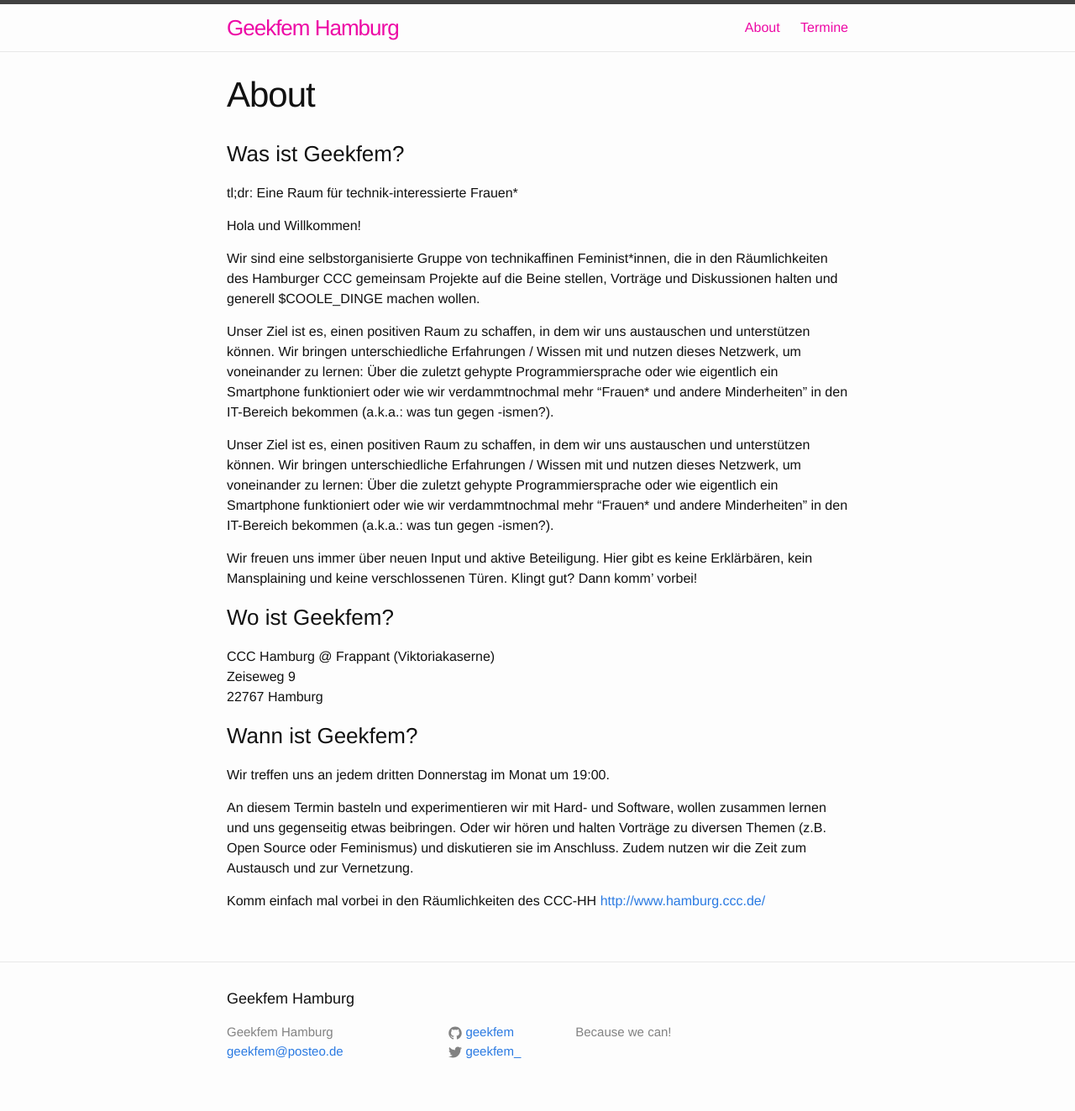
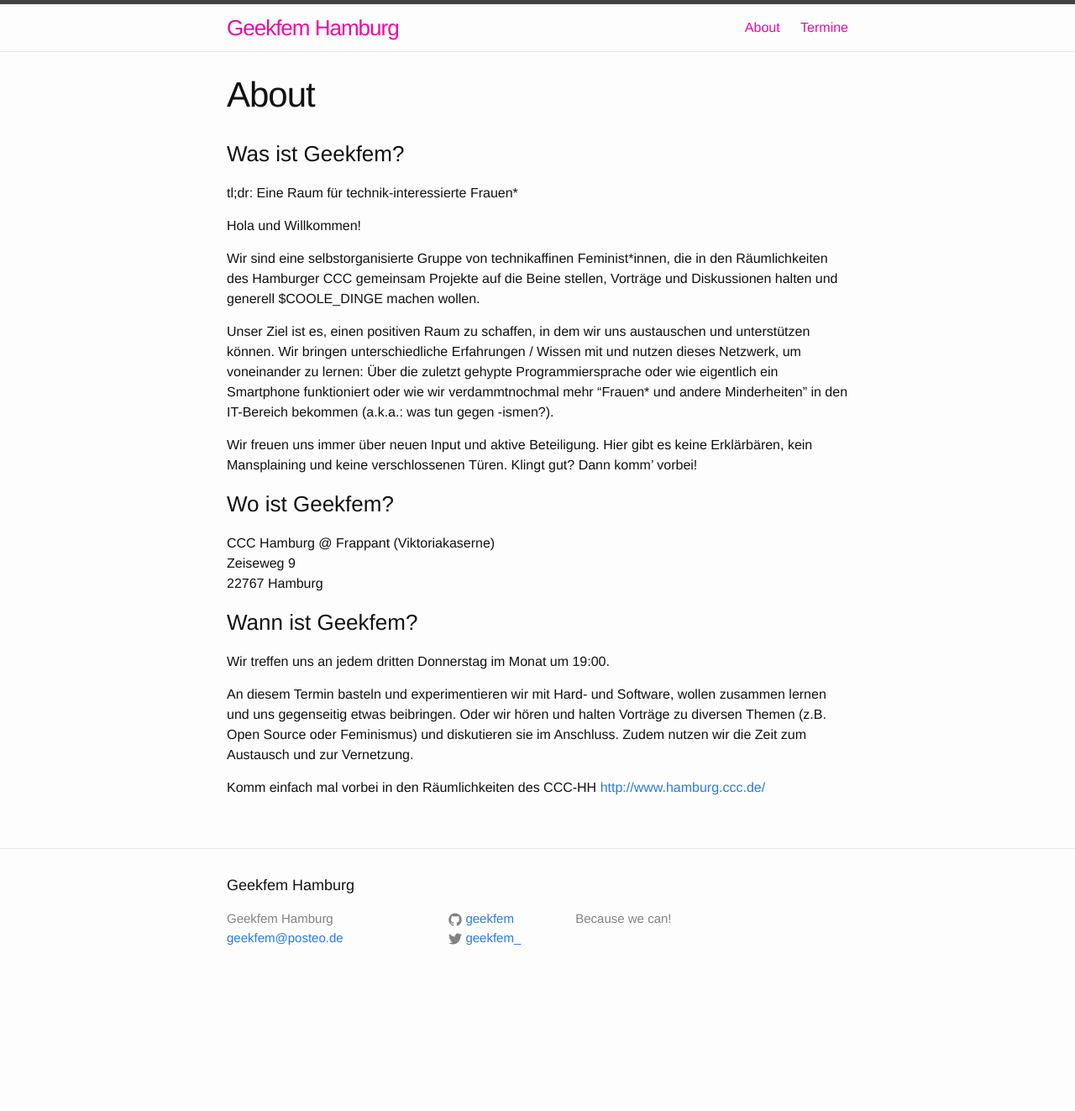
Before and after one commit to geekfem/geekfem.github.io, a Jekyll site: the page built from about.md, in a window 1280 px wide. Shown: the whole page at 84% size. Built offline with Jekyll 4.4.1, drawn with Linux system fonts in a browser that asks for light colours; after the commit the page ends 1188 px from its top, so only the background shows below that.

Commit message:
removed duplicate text

```diff
--- a/about.md
+++ b/about.md
@@ -12,8 +12,6 @@ Hola und Willkommen!
 Wir sind eine selbstorganisierte Gruppe von technikaffinen Feminist*innen, die in den Räumlichkeiten
 des Hamburger CCC gemeinsam Projekte auf die Beine stellen, Vorträge und Diskussionen halten und
 generell $COOLE_DINGE machen wollen.
-
-Unser Ziel ist es, einen positiven Raum zu schaffen, in dem wir uns austauschen und unterstützen können. Wir bringen unterschiedliche Erfahrungen / Wissen mit und nutzen dieses Netzwerk, um voneinander zu lernen: Über die zuletzt gehypte Programmiersprache oder wie eigentlich ein Smartphone funktioniert oder wie wir verdammtnochmal mehr "Frauen* und andere Minderheiten" in den IT-Bereich bekommen (a.k.a.: was tun gegen -ismen?).
 
 Unser Ziel ist es, einen positiven Raum zu schaffen, in dem wir uns austauschen und unterstützen können. Wir bringen unterschiedliche Erfahrungen / Wissen mit und nutzen dieses Netzwerk, um voneinander zu lernen: Über die zuletzt gehypte Programmiersprache oder wie eigentlich ein Smartphone funktioniert oder wie wir verdammtnochmal mehr "Frauen* und andere Minderheiten" in den IT-Bereich bekommen (a.k.a.: was tun gegen -ismen?).
 
```
